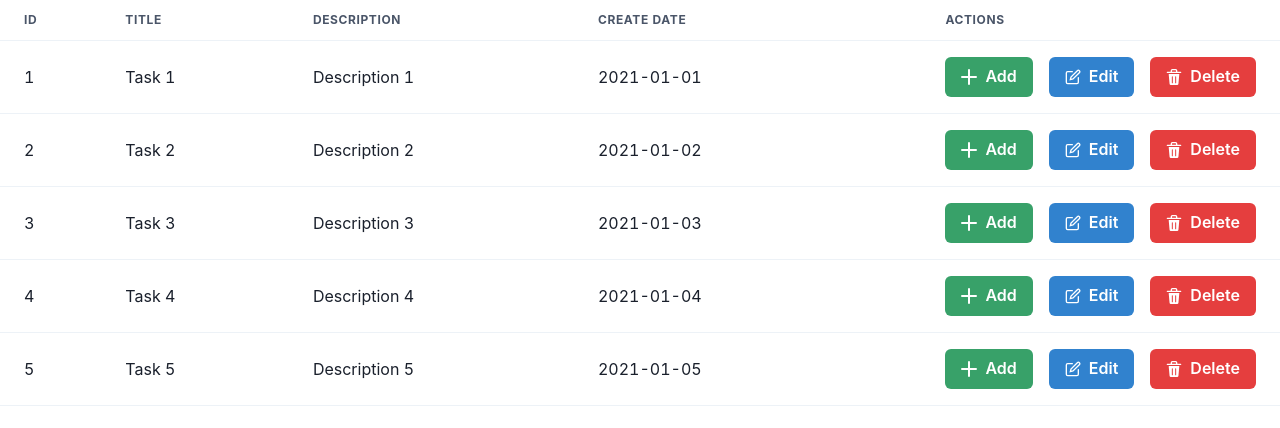
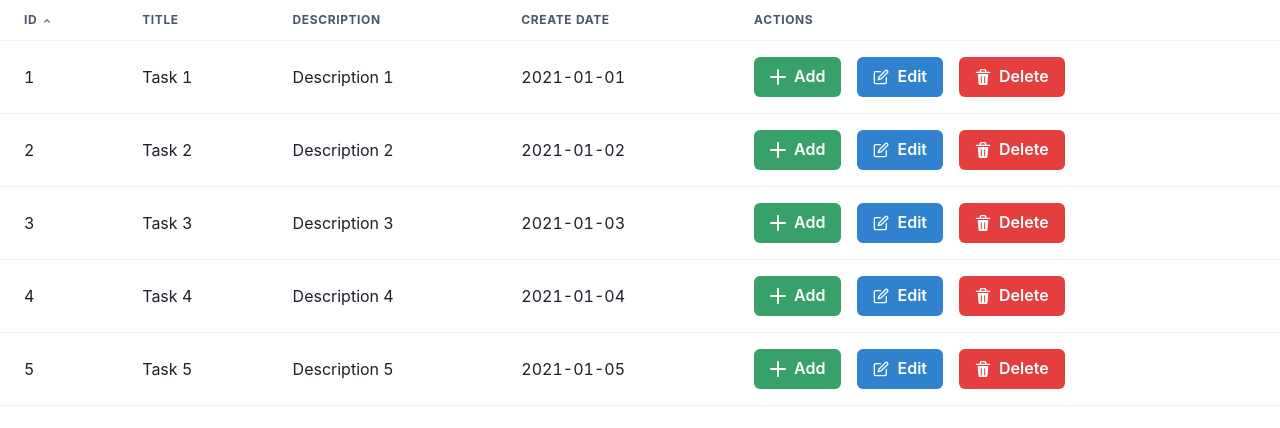
Before and after one commit to alexandrubb23/wisesys-todo, a React (Vite) app: page / in a window 1280 px wide. Shown: the top 428 px of the page. Built offline with nearby package versions, Linux system fonts and the light colour scheme.

Commit message:
Build tasks table.

```diff
--- a/src/App.tsx
+++ b/src/App.tsx
@@ -1,4 +1,4 @@
-import TasksList from './components/Tasks/TasksList';
+import TasksTable from './components/Tasks/TasksTable';
 
 const tasks = [
   {
@@ -34,7 +34,7 @@ const tasks = [
 ];
 
 const App = () => {
-  return <TasksList tasks={tasks} />;
+  return <TasksTable tasks={tasks} />;
 };
 
 export default App;
--- a/src/components/Tasks/TasksList.tsx
+++ /dev/null
@@ -1,86 +0,0 @@
-import { DeleteIcon } from '@chakra-ui/icons';
-import {
-  Button,
-  HStack,
-  Table,
-  Tbody,
-  Td,
-  Th,
-  Thead,
-  Tr,
-} from '@chakra-ui/react';
-
-import { orderBy } from 'lodash';
-import { useCallback, useState } from 'react';
-import AddTaskDrawer from './AddTaskDrawer';
-import EditTaskDrawer from './EditTaskDrawer';
-
-type Task = {
-  id: number;
-  title: string;
-  description: string;
-  createDate: string;
-};
-
-type OrderDirection = 'asc' | 'desc';
-
-interface TasksListProps {
-  tasks: Task[];
-}
-
-const TasksList = ({ tasks }: TasksListProps) => {
-  const [data, setData] = useState<Task[]>(tasks);
-  const [orderDirection, setOrderDirection] = useState<OrderDirection>('asc');
-
-  const handleSort = useCallback(
-    (field: string) => {
-      const direction = orderDirection === 'asc' ? 'desc' : 'asc';
-      const ordered = orderBy(data, [field], [direction]);
-
-      setData(ordered);
-      setOrderDirection(direction);
-    },
-    [data, orderDirection]
-  );
-
-  return (
-    <Table variant='simple'>
-      <Thead>
-        <Tr>
-          <Th onClick={() => handleSort('id')} cursor='pointer'>
-            ID
-          </Th>
-          <Th onClick={() => handleSort('title')} cursor='pointer'>
-            Title
-          </Th>
-          <Th>Description</Th>
-          <Th onClick={() => handleSort('createDate')} cursor='pointer'>
-            Create Date
-          </Th>
-          <Th>Actions</Th>
-        </Tr>
-      </Thead>
-      <Tbody>
-        {data.map(task => (
-          <Tr key={task.id}>
-            <Td width='10%'>{task.id}</Td>
-            <Td width='20%'>{task.title}</Td>
-            <Td width='30%'>{task.description}</Td>
-            <Td width='40%'>{task.createDate}</Td>
-            <Td width='100%'>
-              <HStack spacing={4}>
-                <AddTaskDrawer />
-                <EditTaskDrawer />
-                <Button colorScheme='red' leftIcon={<DeleteIcon />}>
-                  Delete
-                </Button>
-              </HStack>
-            </Td>
-          </Tr>
-        ))}
-      </Tbody>
-    </Table>
-  );
-};
-
-export default TasksList;
--- /dev/null
+++ b/src/components/Tasks/TasksTable.tsx
@@ -0,0 +1,86 @@
+import { useCallback, useState } from 'react';
+import Table, { Column } from '../common/Table';
+import { orderBy } from 'lodash';
+import AddTaskDrawer from './AddTaskDrawer';
+import EditTaskDrawer from './EditTaskDrawer';
+import { Button, HStack } from '@chakra-ui/react';
+import { DeleteIcon } from '@chakra-ui/icons';
+
+type OrderDirection = 'asc' | 'desc';
+
+type Task = {
+  id: number;
+  title: string;
+  description: string;
+  createDate: string;
+};
+
+interface TasksListProps {
+  tasks: Task[];
+}
+
+const columns: Column<Task>[] = [
+  {
+    path: 'id',
+    label: 'ID',
+    isSortable: true,
+  },
+  {
+    path: 'title',
+    label: 'Title',
+    isSortable: true,
+  },
+  {
+    path: 'description',
+    label: 'Description',
+  },
+  {
+    path: 'createDate',
+    label: 'Create Date',
+    isSortable: true,
+  },
+  {
+    path: 'actions',
+    label: 'Actions',
+    content: (task: Task) => {
+      return (
+        <HStack spacing={4}>
+          <AddTaskDrawer />
+          <EditTaskDrawer />
+          <Button colorScheme='red' leftIcon={<DeleteIcon />}>
+            Delete
+          </Button>
+        </HStack>
+      );
+    },
+  },
+];
+
+export type SortColumn = {
+  order: OrderDirection;
+  path: string;
+};
+
+const TasksTable = ({ tasks }: TasksListProps) => {
+  const [sortColumn, setSortColumn] = useState<SortColumn>({
+    order: 'asc',
+    path: 'id',
+  });
+
+  const handleSort = useCallback((sortColumn: SortColumn) => {
+    setSortColumn({ ...sortColumn });
+  }, []);
+
+  const sortedTasks = orderBy(tasks, [sortColumn.path], [sortColumn.order]);
+
+  return (
+    <Table
+      columns={columns}
+      data={sortedTasks}
+      onSort={handleSort}
+      sortColumn={sortColumn}
+    />
+  );
+};
+
+export default TasksTable;
```
